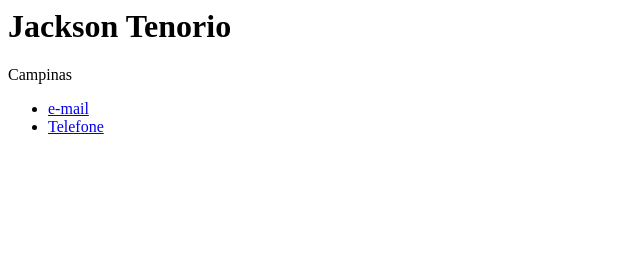
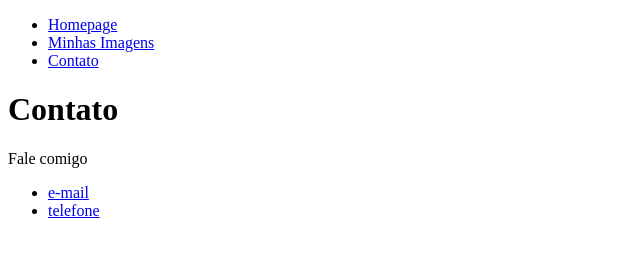
Before and after one commit to JacksonTenorio/HTML5, a plain HTML site: page Starter-html/projeto001/contact.html in a window 1280 px wide. Shown: the whole page, without its empty margins (0-640 px from the left). Drawn offline with Linux system fonts and the light colour scheme.

Commit message:
exercicio

```diff
--- a/Starter-html/projeto001/contact.html
+++ b/Starter-html/projeto001/contact.html
@@ -1,13 +1,34 @@
-<nav>
+<!DOCTYPE html>
+<html lang="en">
+<head>
+    <meta charset="UTF-8">
+    <meta name="viewport" content="width=device-width, initial-scale=1.0">
+    <title>Contato</title>
+</head>
+<body>
+    <nav>
+        <ul>
+            <li>
+                <a href="index.html">Homepage</a>
+            </li>
+            <li>
+                <a href="files/imagens.html">Minhas Imagens</a>
+            </li>
+            <li>
+                <a href="contact.html">Contato</a>
+            </li>
+        </ul>
+    </nav>
+    <h1>Contato</h1>
+
+    <p>Fale comigo</p>
     <ul>
-        <a href="index.html"></a>
-        <a href="contact.html"></a>
-        <a href="imagens.html"></a>
+        <li>
+            <a href="mailto:jacksontenorio8@gmail.com">e-mail</a>
+        </li>
+        <li>
+            <a href="tel: +5519997894850">telefone</a>
+        </li>
     </ul>
-</nav>
-<h1>Jackson Tenorio</h1>
-<p>Campinas</p>
-<ul>
-    <li><a href="mailto:jacksontenorio8@gmail.com">e-mail</a></li>
-    <li><a href="tel:+5519997894850">Telefone</a></li>
-</ul>
+</body>
+</html>
```
Also changed, not shown: Starter-html/projeto001/files/imagens.html (+30 -13 lines), Starter-html/projeto001/index.html (+27 -7 lines).
